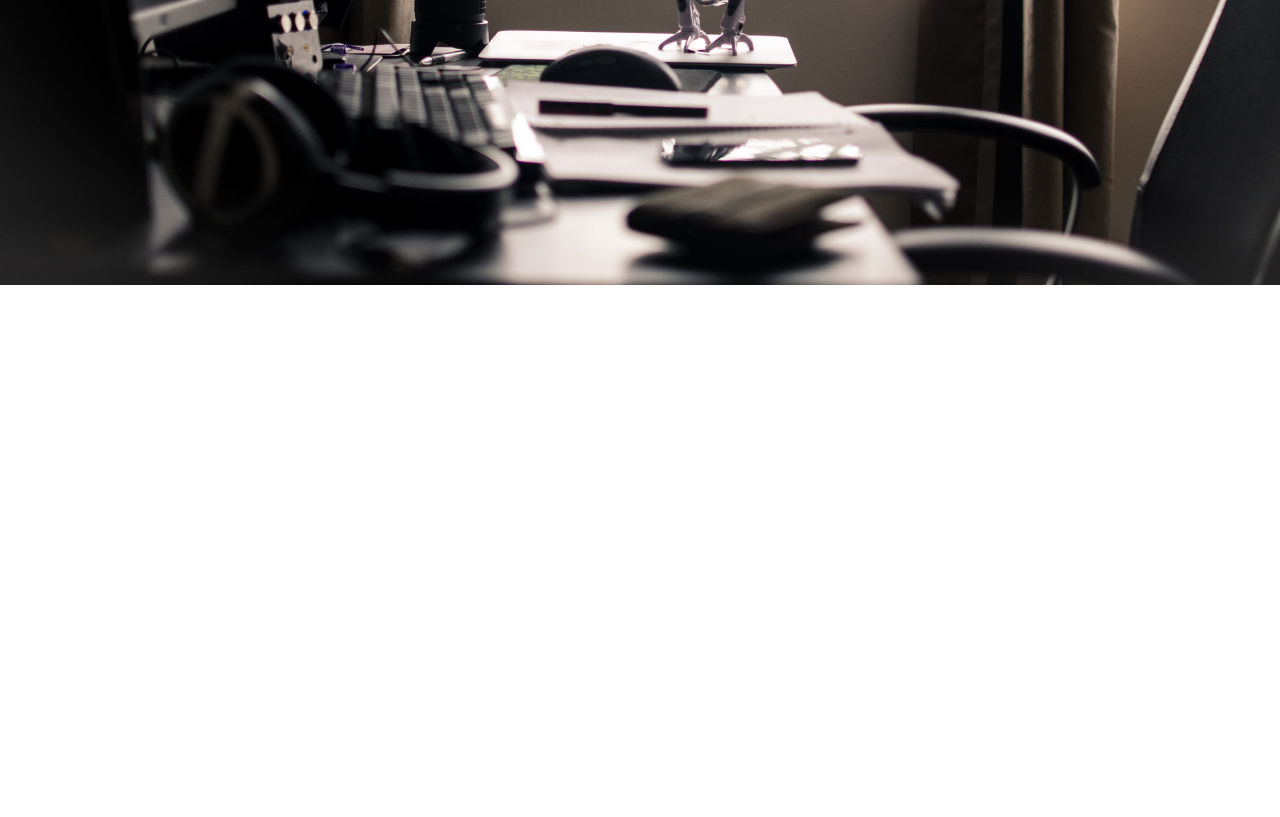
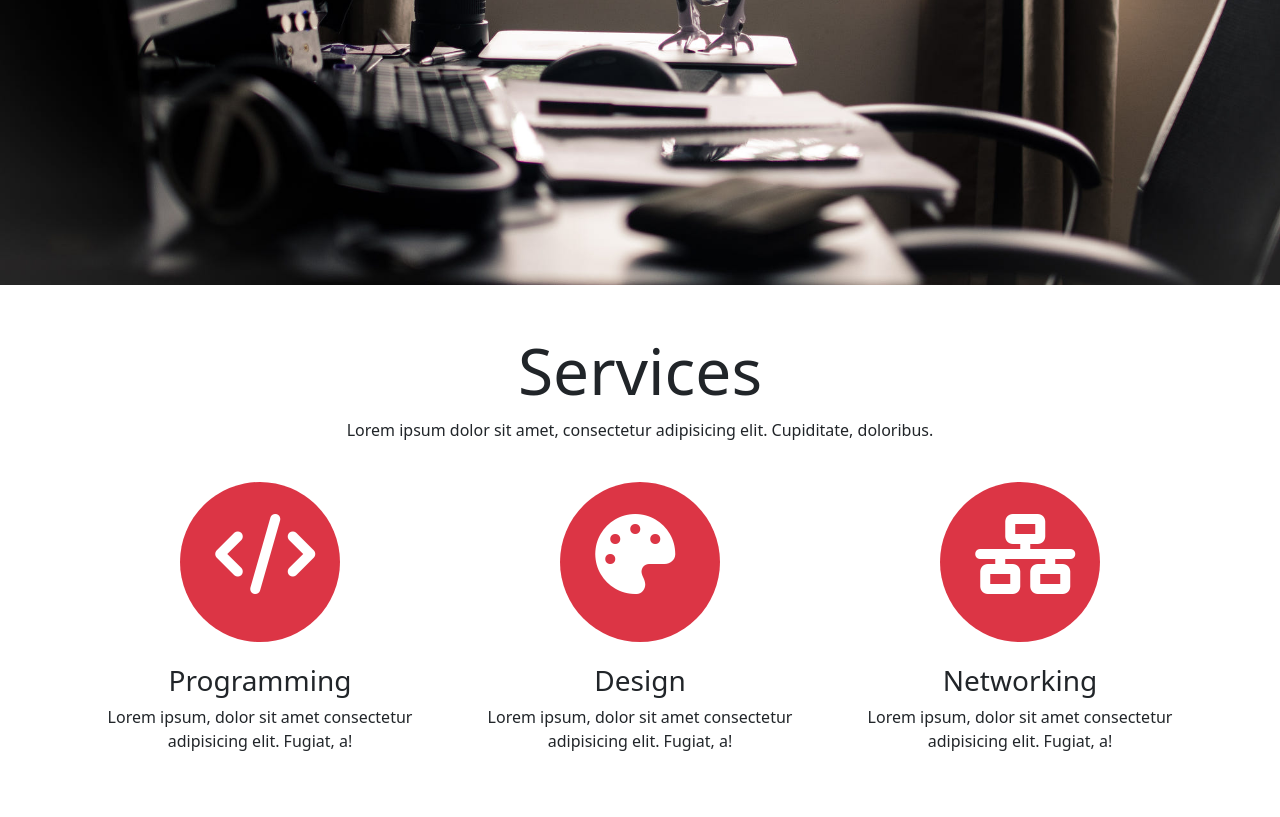
Before and after one commit to irfansutlu/basic-bootstrap-project, a plain HTML site: page index.html in a window 1280 px wide. Shown: the part 515-1332 px from the top of the page. Before the commit the page ends 800 px from the top, so only its background shows below. Drawn offline with Linux system fonts and the light colour scheme.

Commit message:
bootstrap-project

```diff
--- a/index.html
+++ b/index.html
@@ -8,11 +8,17 @@
       rel="stylesheet"
       href="./assets/bootstrap-5.2.1-dist/css/bootstrap.css"
     />
-    <link rel="stylesheet" href="style.css">
+    <link rel="stylesheet" href="style.css" />
+    <script
+      src="https://kit.fontawesome.com/d02eea4e4e.js"
+      crossorigin="anonymous"
+    ></script>
     <title>Bootstrap Project</title>
   </head>
   <body>
-    <nav class="navbar bg-dark navbar-dark fixed-top navbar-expand-lg shadow-lg">
+    <nav
+      class="navbar bg-dark navbar-dark fixed-top navbar-expand-lg shadow-lg"
+    >
       <div class="container">
         <a href="#" class="navbar-brand">Harvey Tech</a>
         <button class="navbar-toggler">
@@ -31,12 +37,53 @@
         </div>
       </div>
     </nav>
-    <div class="container-fluid banner">
-        <div class="container text-center">
-            <h4 class="display-6">The IT Career of Your Dreams Starts Here!</h4>
-            <h3 class="display-1">Harvey Tech!</h3>
-            <a href="#services"><button class="btn btn-danger btn-lg">Our Services</button></a>
+    <div class="container-fluid banner p-20">
+      <div class="container text-center">
+        <h4 class="display-6">The IT Career of Your Dreams Starts Here!</h4>
+        <h3 class="display-1">Harvey Tech!</h3>
+        <a href="#services"
+          ><button class="btn btn-danger btn-lg">Our Services</button></a
+        >
+      </div>
+    </div>
+    <div class="container-fluid services pt-5 pb-5">
+      <div class="container text-center">
+        <h2 class="display-3">Services</h2>
+        <p>
+          Lorem ipsum dolor sit amet, consectetur adipisicing elit. Cupiditate,
+          doloribus.
+        </p>
+        <div class="row pt-4">
+          <div class="col-md-4">
+            <span class="circle"><i class="fa-solid fa-code fa-5x"></i></span>
+            <h3 class="mt-3">Programming</h3>
+            <p>
+              Lorem ipsum, dolor sit amet consectetur adipisicing elit. Fugiat,
+              a!
+            </p>
+          </div>
+          <div class="col-md-4">
+            <span class="circle"
+              ><i class="fa-sharp fa-solid fa-palette fa-5x"></i
+            ></span>
+            <h3 class="mt-3">Design</h3>
+            <p>
+              Lorem ipsum, dolor sit amet consectetur adipisicing elit. Fugiat,
+              a!
+            </p>
+          </div>
+          <div class="col-md-4">
+            <span class="circle"
+              ><i class="fa-solid fa-network-wired fa-5x"></i
+            ></span>
+            <h3 class="mt-3">Networking</h3>
+            <p>
+              Lorem ipsum, dolor sit amet consectetur adipisicing elit. Fugiat,
+              a!
+            </p>
+          </div>
         </div>
+      </div>
     </div>
     <script src="./assets/bootstrap-5.2.1-dist/js/bootstrap.js"></script>
   </body>
--- a/style.css
+++ b/style.css
@@ -4,4 +4,21 @@
     background-size: cover;
     background-position: center;
     height: 100vh;
+    color: purple;
+    padding: 20%;
 }
+.circle{
+    display: inline-block;
+    border-radius: 50%;
+    width: 10rem;
+    margin: auto;
+    height: 10rem;
+    color: #fff;
+    background-color: #dc3545;
+    position: relative;
+}
+.fa-solid{
+    position: absolute;
+    left: 2.2rem;
+    top: 2rem;
+}
```
